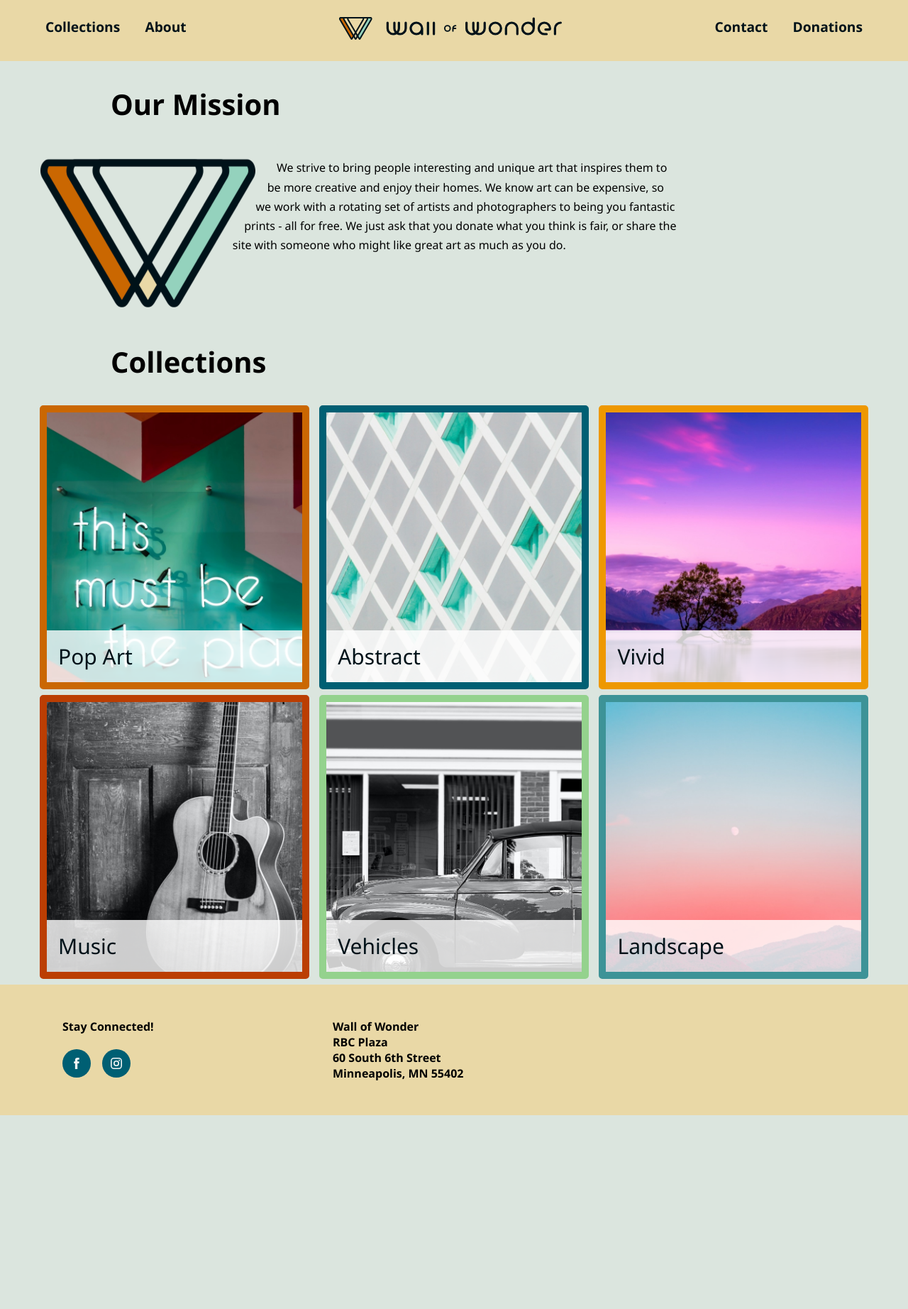
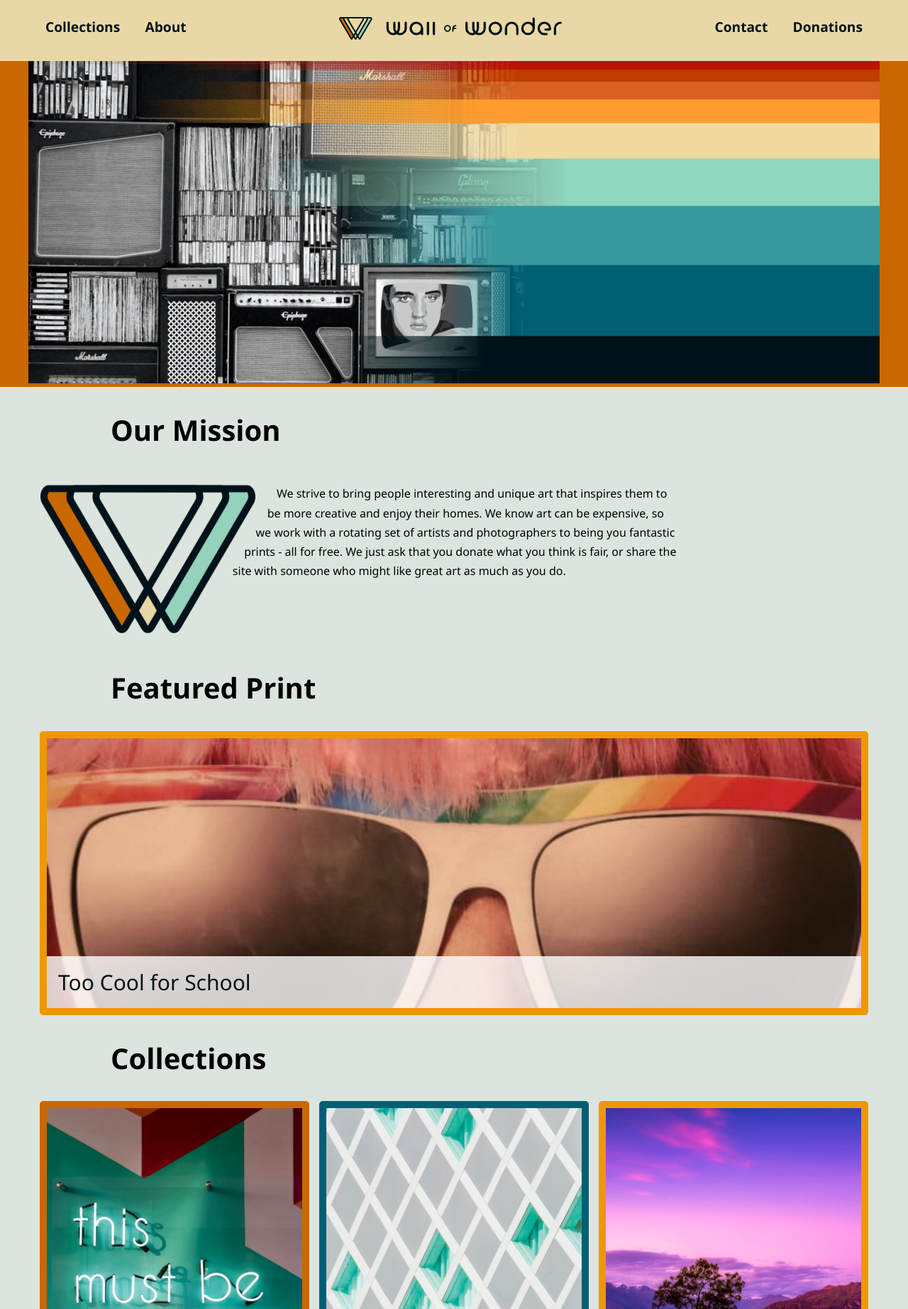
Before and after one commit to AcademiccMacharia/Wall-of-Wonder, a plain HTML site: page index.html in a window 1280 px wide. Shown: the top 1844 px of the page at 71% size. Before the commit the page ends 1571 px from the top, so only its background shows below. Drawn offline with Linux system fonts and the light colour scheme.

Commit message:
adding a hero section and a featured print section

```diff
--- a/css/style.css
+++ b/css/style.css
@@ -92,6 +92,20 @@ nav a:hover {
   background-color: var(--color1);
   color: var(--color5);
 }
+#hero {
+  background-color: var(--color7);
+  text-align: center;
+  max-width: 100%;
+  padding: 0;
+  margin: 0;
+}
+
+#hero img {
+  max-width: 100%;
+  max-height: 454px;
+}
+
+
 /* To keep mobile screens from being stupid long, consider setting a max height on the images and hide the overflow.
 
 Spelled out the individual border styles so border-color could go elsewhere. Styling is the same for all borders except the color. */
--- a/index.html
+++ b/index.html
@@ -36,6 +36,14 @@
         </nav>
       </header>
     </div>
+    <section id="hero">
+      <picture>
+        <source srcset="img/hero-1200.png" media="(min-width: 839px)" />
+        <source srcset="img/hero-838.png" media="(min-width: 301px)" />
+        <img src="img/hero-300.png" alt="Rainbow hero image banner." />
+      </picture>
+    </section>
+
     <section id="mission">
       <h2>Our Mission</h2>
       <div class="missiontext">
@@ -53,6 +61,24 @@
           might like great art as much as you do.
         </p>
       </div>
+    </section>
+    <section id="featured">
+      <h2>Featured Print</h2>
+      <figure class="color6">
+        <img
+          sizes="(min-width: 300px) 33.3vw, 100vw"
+          srcset="
+            img/too-cool-300.jpg   300w,
+            img/too-cool-740.jpg   740w,
+            img/too-cool-1058.jpg 1058w,
+            img/too-cool-1200.jpg 1200w
+          "
+          ,
+          src="img/too-cool-1200.jpg"
+          alt="Closeup of woman in sunglasses"
+        />
+        <figcaption><a href="#">Too Cool for School</a></figcaption>
+      </figure>
     </section>
     <section id="collections">
       <h2>Collections</h2>
```
Also changed, not shown: img/hero-1200.png (added), img/hero-300.png (added), img/hero-838.png (added), img/too-cool-1058.jpg (added), img/too-cool-1200.jpg (added), img/too-cool-300.jpg (added), img/too-cool-740.jpg (added), img/too-cool.jpg (added), 1 other file. Lines whose indentation alone changed are shown as unchanged.
